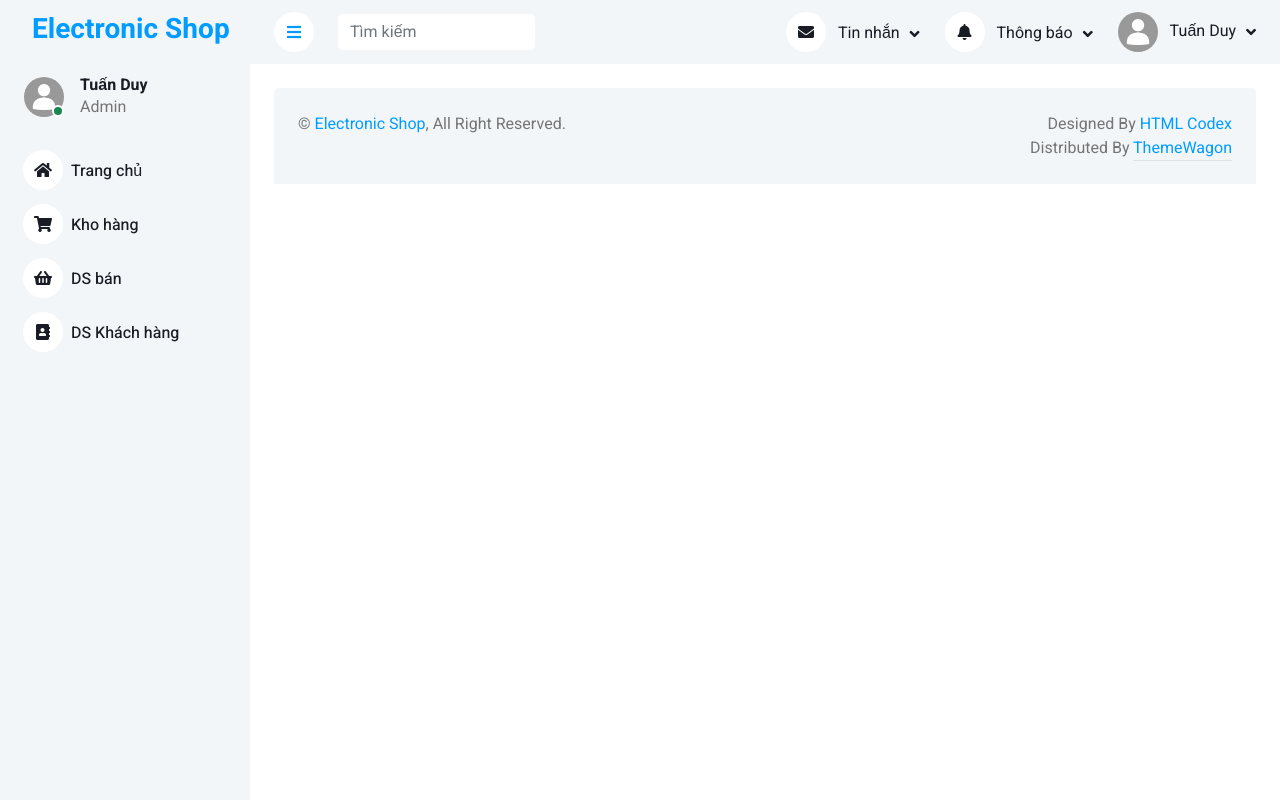
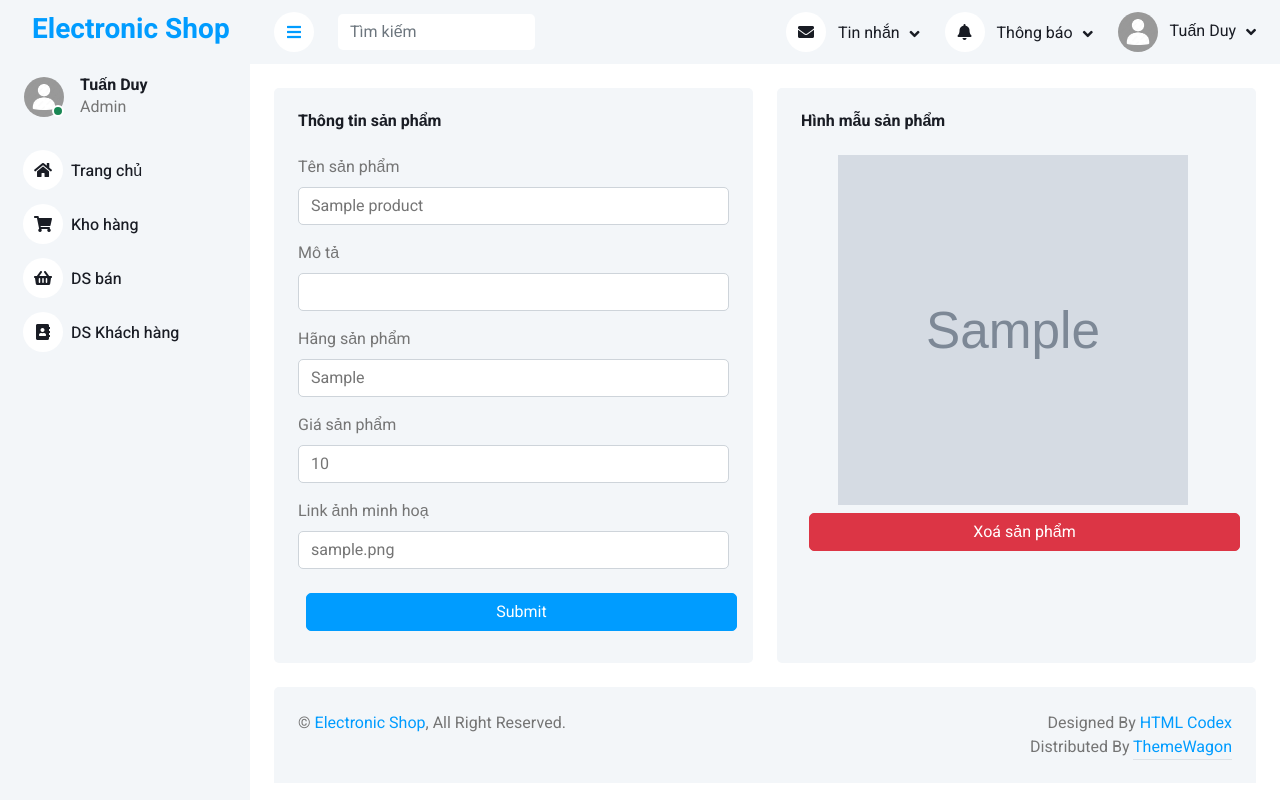
Before and after one commit to tuanduy18012002/Phone-Shop-Web, a Node server app: a page that uses views/layouts/admin.handlebars in a window 1280 px wide. Run offline with Node 20, Linux system fonts and the light colour scheme; tables that the repository leaves empty hold one stand-in row (values such as "Sample post"); grey boxes marked "Sample" are stand-in pictures; some libraries are stand-ins or nearby versions.

Commit message:
product detail of admin

```diff
--- a/controllers/admin/productController.js
+++ b/controllers/admin/productController.js
@@ -90,6 +90,21 @@ class productController
             next(error)
         }
     }
+
+    async uppro(reg, req, res, next)
+    {
+        try {
+            const update = await product.findOneAndUpdate({slug: reg.params.slug},
+                {$set: {name: req.body.name, description: req.body.description,
+                    brand: req.body.brand, price: req.body.price, image: req.body.image}}, {returnOriginal: false})
+            update.save()
+            // res.redirect('/admin/product/:slug')
+        }
+        catch(error)
+        {
+            next(error)
+        }
+    }
 }
 
 module.exports = new productController
--- a/routes/admin/product.js
+++ b/routes/admin/product.js
@@ -3,6 +3,7 @@ const router = express.Router()
 
 const product_controller = require('../../controllers/admin/productController')
 
+router.post('/:slug', product_controller.uppro)
 router.get('/:slug', product_controller.detail)
 router.get('/', product_controller.index)
 
--- a/views/admin/product-detail.handlebars
+++ b/views/admin/product-detail.handlebars
@@ -0,0 +1,51 @@
+<!-- Information Product-->
+<div class="container-fluid pt-4 px-4">
+    {{#each product}}
+        <div class="row g-4">
+            <div class="col-sm-12 col-xl-6">
+                <div class="bg-light rounded h-100 p-4">
+                    <h6 class="mb-4">Thông tin sản phẩm</h6>
+                    <form>
+                        <div class="mb-3">
+                            <label for="name" class="form-label">Tên sản phẩm</label>
+                            <input type="text" class="form-control" id="exampleInputEmail1"
+                                aria-describedby="emailHelp" value="{{this.name}}">
+                        </div>
+                        <div class="mb-3">
+                            <label for="discription" class="form-label">Mô tả</label>
+                            <input type="text" class="form-control" id="exampleInputEmail1"
+                                aria-describedby="emailHelp" value="{{this.description}}">
+                        </div>
+                        <div class="mb-3">
+                            <label for="brand" class="form-label">Hãng sản phẩm</label>
+                            <input type="text" class="form-control" id="exampleInputEmail1"
+                                aria-describedby="emailHelp" value="{{this.brand}}">
+                        </div>
+                        <div class="mb-3">
+                            <label for="price" class="form-label">Giá sản phẩm</label>
+                            <input type="text" class="form-control" id="exampleInputEmail1"
+                                aria-describedby="emailHelp" value="{{this.price}}">
+                        </div>
+                        <div class="mb-3">
+                            <label for="image" class="form-label">Link ảnh minh hoạ</label>
+                            <input type="text" class="form-control" id="exampleInputEmail1"
+                                aria-describedby="emailHelp" value="{{this.image}}">
+                        </div>
+                        <button type="submit" class="btn btn-primary w-100 m-2">Submit</button>
+                    </form>
+                </div>
+            </div>
+            <div class="col-sm-12 col-xl-6">
+                <div class="bg-light rounded h-100 p-4">
+                    <h6 class="mb-4">Hình mẫu sản phẩm</h6>
+                    <div>
+                        <center><img class="rounded-corner me-lg-2" src={{this.image}} alt="Avartar" style="width: 350px; height: 350px"></center>
+                        {{!-- <button href="#" class="btn btn-primary w-100 m-2" type="button">Thay ảnh mẫu</button> --}}
+                        <button type="button" class="btn btn-danger w-100 m-2">Xoá sản phẩm</button>
+                    </div>
+                </div>
+            </div>
+        </div>
+    {{/each}}
+</div>
+<!-- End Information Product -->
--- a/views/admin/warehouse.handlebars
+++ b/views/admin/warehouse.handlebars
@@ -25,7 +25,7 @@
                                 <td>{{this.description}}</td>
                                 <td>{{this.brand}}</td>
                                 <td>{{this.price}}</td>
-                                <td><a class="btn btn-sm btn-primary" href="./san-pham.html">Edit</a></td>
+                                <td><a class="btn btn-sm btn-primary" href="product/{{this.slug}}">Edit</a></td>
                             </tr>
                             {{/each}}
                         </tbody>
--- a/views/layouts/admin.handlebars
+++ b/views/layouts/admin.handlebars
@@ -99,7 +99,7 @@
                             <hr class="dropdown-divider">
                             <a href="#" class="dropdown-item">
                                 <div class="d-flex align-items-center">
-                                    <img class="rounded-circle" src="images/admin/20127478.jpg" alt="" style="width: 40px; height: 40px;">
+                                    <img class="rounded-circle" src="/images/admin/20127478.jpg" alt="" style="width: 40px; height: 40px;">
                                     <div class="ms-2">
                                         <h6 class="fw-normal mb-0">Jhon send you a message</h6>
                                         <small>15 minutes ago</small>
@@ -109,7 +109,7 @@
                             <hr class="dropdown-divider">
                             <a href="#" class="dropdown-item">
                                 <div class="d-flex align-items-center">
-                                    <img class="rounded-circle" src="images/admin/20127478.jpg" alt="" style="width: 40px; height: 40px;">
+                                    <img class="rounded-circle" src="/images/admin/20127478.jpg" alt="" style="width: 40px; height: 40px;">
                                     <div class="ms-2">
                                         <h6 class="fw-normal mb-0">Jhon send you a message</h6>
                                         <small>15 minutes ago</small>
@@ -146,7 +146,7 @@
                     </div>
                     <div class="nav-item dropdown">
                         <a href="#" class="nav-link dropdown-toggle" data-bs-toggle="dropdown">
-                            <img class="rounded-circle me-lg-2" src="images/admin/20127478.jpg" alt="" style="width: 40px; height: 40px;">
+                            <img class="rounded-circle me-lg-2" src="/images/admin/20127478.jpg" alt="" style="width: 40px; height: 40px;">
                             <span class="d-none d-lg-inline-flex">Tuấn Duy</span>
                         </a>
                         <div class="dropdown-menu dropdown-menu-end bg-light border-0 rounded-0 rounded-bottom m-0">
```
